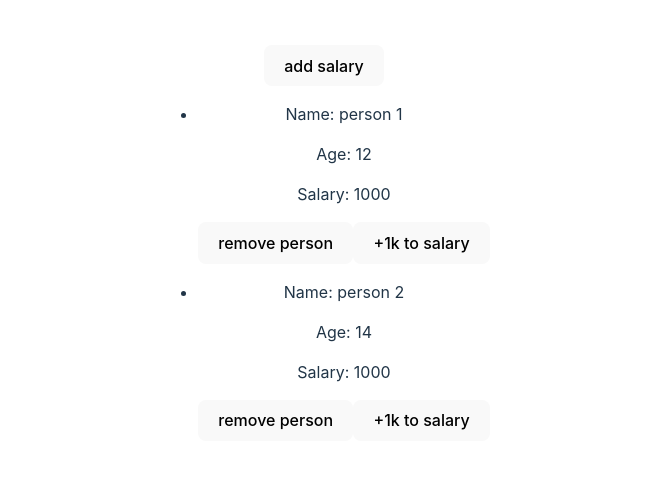
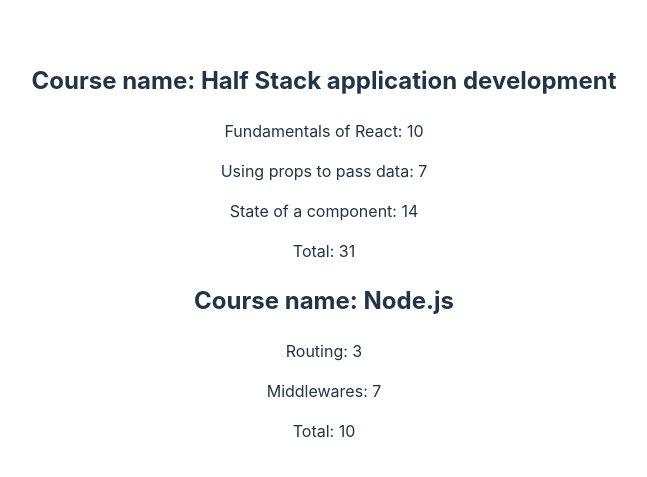
Before and after one commit to ThiccPan/learn-react, a React (Vite) app: page / in a window 1280 px wide. Shown: the part 149-626 px from the top of the page, without its empty margins (316-963 px from the left). Built offline with nearby package versions, Linux system fonts and the light colour scheme.

Commit message:
fso: done

```diff
--- a/src/App.jsx
+++ b/src/App.jsx
@@ -1,94 +1,56 @@
 import { useState } from 'react';
 import './App.css'
-import PersonCard from "./PersonCard";
-import Counter from './Counter.jsx';
-import ArrayState from './ArrayState';
+import Course from './components/Course';
 
-class Employee {
-	constructor(name, age, departement) {
-		this.name = name;
-		this.age = age;
-		this.departement = departement;
-	}
-
-	describe() {
-		return this.name
-	}
-}
-
-let personList = [
+function App() {
+	const courses = [
 		{
 			id: 1,
-		name: "person 1",
-		age: 12,
-		salary: 1000
+			name: 'Half Stack application development',
+			parts: [
+				{
+					name: 'Fundamentals of React',
+					exercises: 10,
+					id: 1
 				},
 				{
+					name: 'Using props to pass data',
+					exercises: 7,
+					id: 2
+				},
+				{
+					name: 'State of a component',
+					exercises: 14,
+					id: 3
+				}
+			]
+		},
+		{
+			name: 'Node.js',
 			id: 2,
-		name: "person 2",
-		age: 14,
-		salary: 1000
+			parts: [
+				{
+					name: 'Routing',
+					exercises: 3,
+					id: 1
+				},
+				{
+					name: 'Middlewares',
+					exercises: 7,
+					id: 2
+				}
+			]
 		}
 	]
 
-function removePerson(personList, id, updateList) {
-	const newList = personList
-		.filter(person => {
-			console.log("id = ", person.id)
-			if (person.id !== id) {
-				console.log("match", person)
-				return person
-			}
-		})
-	console.log(newList)
-	updateList(newList)
-	console.log(personList)
-}
-
-function editPerson(personList, id, updateList) {
-	const newList = personList.map((person) => {
-		console.log(person)
-		if (person.id === id) {
-			console.log("inside")
-			person.salary += 1000
-		}
-		return person
-	})
-
-	console.log(newList)
-	updateList(newList)
-}
-
-function App() {
-	const [personListState, setPersonList] = useState(personList)
-
 	return (
 		<>
-			<button
-				onClick={() => editPerson(
-					personList,
-					1,
-					setPersonList
-				)}>
-				add salary
-			</button>
-
-			<ul>
-				{personListState.map(person =>
-					<li key={person.id}>
-						<PersonCard
-							person={person}
-							setPerson={setPersonList}
-							removeHandler={
-								() => removePerson(
-									personListState,
-									person.id,
-									setPersonList,
-								)
-							} />
-					</li>
-				)}
-			</ul>
+			{courses.map(
+				(course) =>
+					<Course
+						key={course.id}
+						course={course}
+					/>)}
 		</>
 	)
 }
--- /dev/null
+++ b/src/components/Course.jsx
@@ -0,0 +1,20 @@
+const Course = ({ course }) => {
+    console.log(course)
+    let sum = 0;
+    return (
+        <>
+            <h2>Course name: {course.name}</h2>
+            {course.parts.map(
+                (part) => (
+                    <p key={part.id}>
+                        {part.name}: {part.exercises}
+                    </p>
+                )
+            )}
+
+            <p>Total: {course.parts.reduce((sum, part) => sum + part.exercises, 0)}</p>
+        </>
+    )
+}
+
+export default Course
```
Lines whose indentation alone changed are shown as unchanged.
